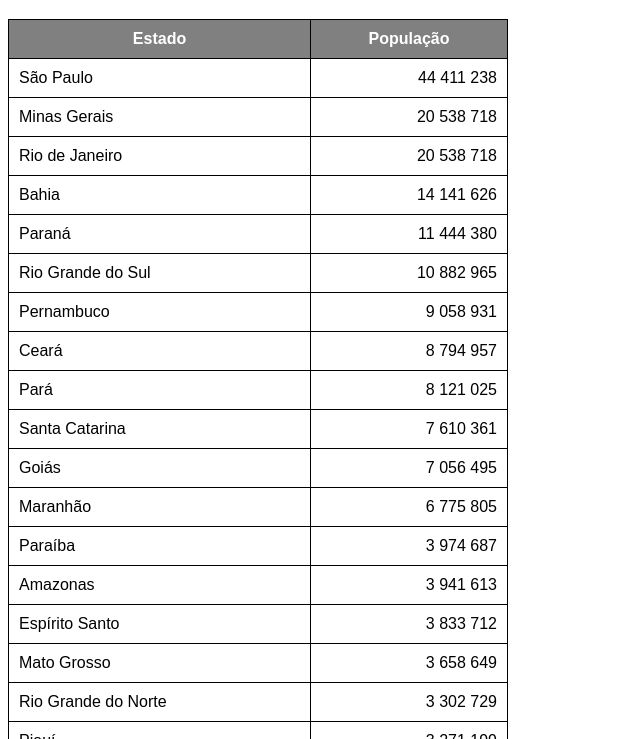
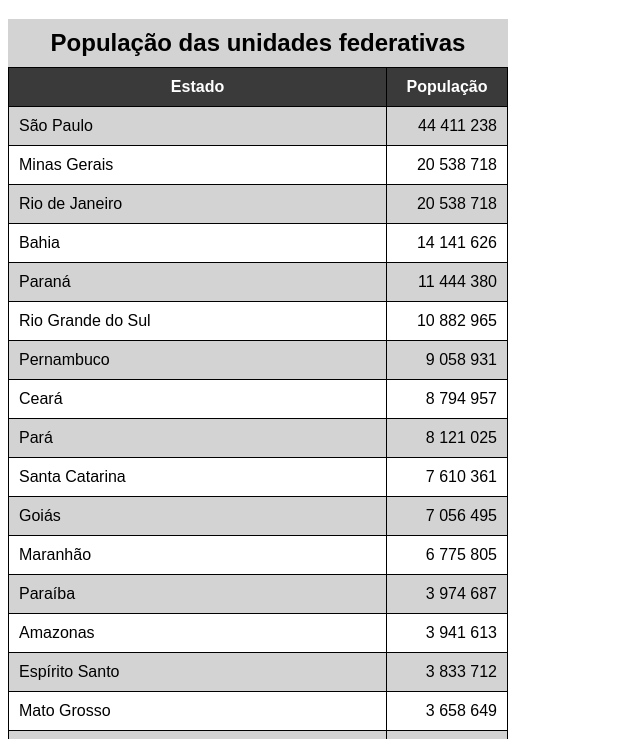
Before and after one commit to ianantonietti/HTML5_E_CSS3, a plain HTML site: page EXERCÍCIOS/ex024/tabela002.html in a window 1280 px wide. Shown: the part 61-800 px from the top of the page, without its empty margins (0-640 px from the left). Drawn offline with Linux system fonts and the light colour scheme.

Commit message:
Atualizei o tabela002

```diff
--- a/EXERCÍCIOS/ex024/tabela002.html
+++ b/EXERCÍCIOS/ex024/tabela002.html
@@ -12,15 +12,34 @@
         table {
             width: 500px;
             border-collapse: collapse;
+            position: relative;
         }
+
         td, th {
             border: 1px solid black;
             padding: 10px;
         }
 
+        caption {
+            font-size: 1.5em;
+            font-weight: bold;
+            padding: 10px;
+            background-color: lightgray;
+        }
+
         thead, tfoot {
-            background-color: grey;
+            background-color: rgb(59, 58, 58);
             color: white;
+        }
+
+        thead > tr > th {
+            position: sticky;
+            top: -1px;
+            background-color: rgb(59, 58, 58);
+        }
+
+        tbody > tr:nth-child(odd) {
+            background-color: lightgray;
         }
 
         td.num {
@@ -34,10 +53,13 @@
         Uso de tabelas grandes
     </h1>
     <table>
+        <caption>
+            População das unidades federativas
+        </caption>
         <thead>
             <tr>
-                <th>Estado</th>
-                <th>População</th>
+                <th scope="col">Estado</th>
+                <th scope="col" style="width: 100px;">População</th>
             </tr>
         </thead>
         <tbody>
@@ -152,10 +174,15 @@
         </tbody>
         <tfoot>
             <tr>
-                <th>Total de habitantes</th>
+                <th scope="row">Total de habitantes</th>
                 <td class="num"><strong>203 062 512</strong></td>
             </tr>
         </tfoot>
     </table>
+    <p>Lorem ipsum, dolor sit amet consectetur adipisicing elit. Earum blanditiis laboriosam error similique alias. Animi ipsum ducimus atque amet dolore? Quae error temporibus quaerat eveniet fugit voluptatibus accusamus, vel sint. Lorem ipsum dolor sit amet consectetur adipisicing elit. Quidem, laboriosam aliquam itaque fugit eum, debitis neque recusandae odit eligendi ut fugiat consequatur distinctio esse veritatis corporis ad dolorem quae magni! Lorem ipsum dolor sit, amet consectetur adipisicing elit. Nihil laboriosam illum exercitationem delectus voluptatem, soluta mollitia ipsam porro placeat odio, blanditiis repudiandae nemo molestias animi eum sunt laudantium asperiores sequi. Lorem ipsum dolor sit amet consectetur adipisicing elit. Mollitia nihil quas dolores quaerat magni dolor cumque aliquid exercitationem alias quia sunt, suscipit itaque ducimus maxime illo distinctio placeat aut? Aliquid?</p>
+    <p>Lorem ipsum, dolor sit amet consectetur adipisicing elit. Earum blanditiis laboriosam error similique alias. Animi ipsum ducimus atque amet dolore? Quae error temporibus quaerat eveniet fugit voluptatibus accusamus, vel sint. Lorem ipsum dolor sit amet consectetur adipisicing elit. Quidem, laboriosam aliquam itaque fugit eum, debitis neque recusandae odit eligendi ut fugiat consequatur distinctio esse veritatis corporis ad dolorem quae magni! Lorem ipsum dolor sit, amet consectetur adipisicing elit. Nihil laboriosam illum exercitationem delectus voluptatem, soluta mollitia ipsam porro placeat odio, blanditiis repudiandae nemo molestias animi eum sunt laudantium asperiores sequi. Lorem ipsum dolor sit amet consectetur adipisicing elit. Mollitia nihil quas dolores quaerat magni dolor cumque aliquid exercitationem alias quia sunt, suscipit itaque ducimus maxime illo distinctio placeat aut? Aliquid?</p>
+    <p>Lorem ipsum, dolor sit amet consectetur adipisicing elit. Earum blanditiis laboriosam error similique alias. Animi ipsum ducimus atque amet dolore? Quae error temporibus quaerat eveniet fugit voluptatibus accusamus, vel sint. Lorem ipsum dolor sit amet consectetur adipisicing elit. Quidem, laboriosam aliquam itaque fugit eum, debitis neque recusandae odit eligendi ut fugiat consequatur distinctio esse veritatis corporis ad dolorem quae magni! Lorem ipsum dolor sit, amet consectetur adipisicing elit. Nihil laboriosam illum exercitationem delectus voluptatem, soluta mollitia ipsam porro placeat odio, blanditiis repudiandae nemo molestias animi eum sunt laudantium asperiores sequi. Lorem ipsum dolor sit amet consectetur adipisicing elit. Mollitia nihil quas dolores quaerat magni dolor cumque aliquid exercitationem alias quia sunt, suscipit itaque ducimus maxime illo distinctio placeat aut? Aliquid?</p>
+    <p>Lorem ipsum, dolor sit amet consectetur adipisicing elit. Earum blanditiis laboriosam error similique alias. Animi ipsum ducimus atque amet dolore? Quae error temporibus quaerat eveniet fugit voluptatibus accusamus, vel sint. Lorem ipsum dolor sit amet consectetur adipisicing elit. Quidem, laboriosam aliquam itaque fugit eum, debitis neque recusandae odit eligendi ut fugiat consequatur distinctio esse veritatis corporis ad dolorem quae magni! Lorem ipsum dolor sit, amet consectetur adipisicing elit. Nihil laboriosam illum exercitationem delectus voluptatem, soluta mollitia ipsam porro placeat odio, blanditiis repudiandae nemo molestias animi eum sunt laudantium asperiores sequi. Lorem ipsum dolor sit amet consectetur adipisicing elit. Mollitia nihil quas dolores quaerat magni dolor cumque aliquid exercitationem alias quia sunt, suscipit itaque ducimus maxime illo distinctio placeat aut? Aliquid?</p>
+    <p>Lorem ipsum, dolor sit amet consectetur adipisicing elit. Earum blanditiis laboriosam error similique alias. Animi ipsum ducimus atque amet dolore? Quae error temporibus quaerat eveniet fugit voluptatibus accusamus, vel sint. Lorem ipsum dolor sit amet consectetur adipisicing elit. Quidem, laboriosam aliquam itaque fugit eum, debitis neque recusandae odit eligendi ut fugiat consequatur distinctio esse veritatis corporis ad dolorem quae magni! Lorem ipsum dolor sit, amet consectetur adipisicing elit. Nihil laboriosam illum exercitationem delectus voluptatem, soluta mollitia ipsam porro placeat odio, blanditiis repudiandae nemo molestias animi eum sunt laudantium asperiores sequi. Lorem ipsum dolor sit amet consectetur adipisicing elit. Mollitia nihil quas dolores quaerat magni dolor cumque aliquid exercitationem alias quia sunt, suscipit itaque ducimus maxime illo distinctio placeat aut? Aliquid?</p>
 </body>
 </html>
```
